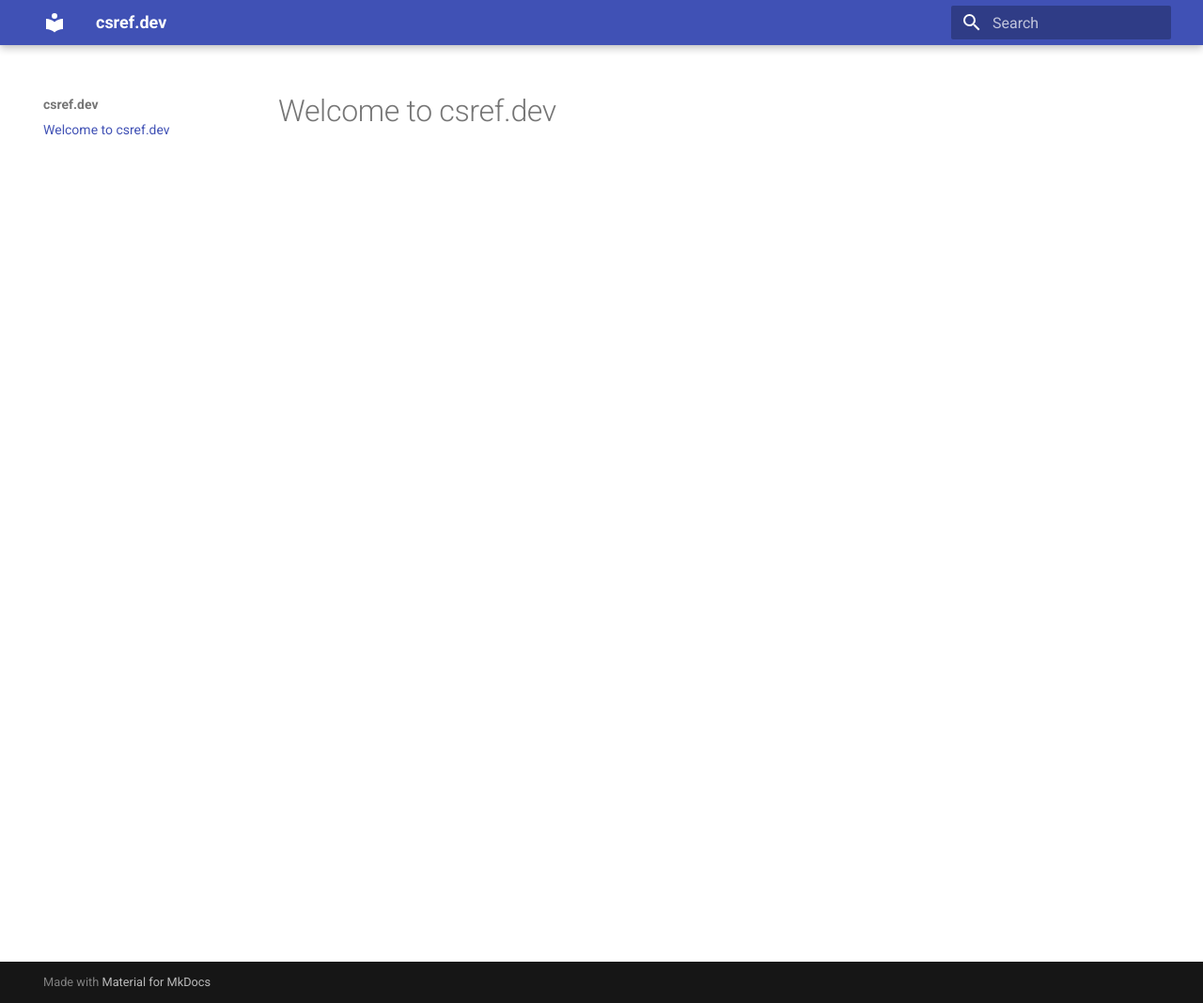
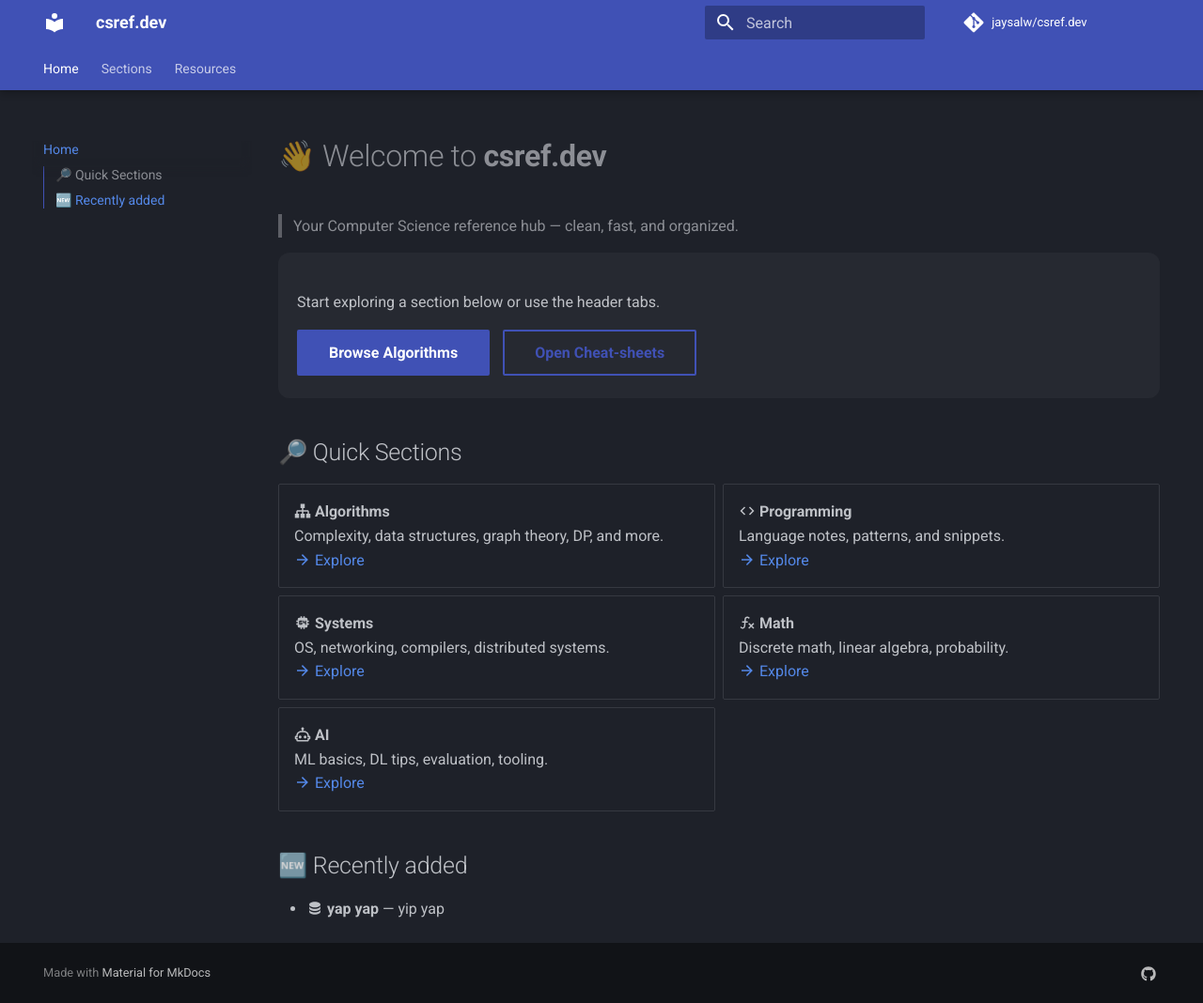
Before and after one commit to jaysalw/csref.dev, an MkDocs documentation site: the page built from docs/index.md, in a window 1280 px wide and 1068 px high. Shown: the whole window at 94% size. Built offline with MkDocs 1.6.1 and Material for MkDocs 9.7.7, drawn with Linux system fonts in a browser that asks for light colours; comment, search, counter and statistics services are not loaded.

Commit message:
enhance site structure and styling with updated navigation, theme settings, and custom CSS

```diff
--- /dev/null
+++ b/docs/assets/custom.css
@@ -0,0 +1,21 @@
+/* wider content */
+:root {
+  --md-typeset-max-width: 52rem;
+}
+
+/* homepage hero */
+.hero {
+  margin: 0 0 1.2rem 0;
+  padding: 1.2rem 1rem;
+  border-radius: 0.6rem;
+  background: var(--md-default-fg-color--lightest);
+}
+[data-md-color-scheme="slate"] .hero {
+  background: rgba(255,255,255,.04);
+}
+.hero .md-button { margin-right: .5rem; }
+
+/* card grid spacing tweak */
+.grid.cards > ul {
+  margin-top: .2rem;
+}
--- a/docs/index.md
+++ b/docs/index.md
@@ -1 +1,44 @@
-# Welcome to csref.dev
+---
+title: csref.dev
+hide:
+  - toc         # cleaner hero
+---
+
+# 👋 Welcome to **csref.dev**
+
+> Your Computer Science reference hub — clean, fast, and organized.
+
+<div class="hero">
+  <p>Start exploring a section below or use the header tabs.</p>
+  <a class="md-button md-button--primary" href="sections/algorithms/">Browse Algorithms</a>
+  <a class="md-button" href="resources/cheats/">Open Cheat-sheets</a>
+</div>
+
+## 🔎 Quick Sections
+
+<div class="grid cards" markdown>
+
+-   :material-sitemap: **Algorithms**
+    Complexity, data structures, graph theory, DP, and more.
+    [:material-arrow-right: Explore](sections/algorithms/)
+
+-   :material-code-tags: **Programming**
+    Language notes, patterns, and snippets.
+    [:material-arrow-right: Explore](sections/programming/)
+
+-   :material-cpu-64-bit: **Systems**
+    OS, networking, compilers, distributed systems.
+    [:material-arrow-right: Explore](sections/systems/)
+
+-   :material-function-variant: **Math**
+    Discrete math, linear algebra, probability.
+    [:material-arrow-right: Explore](sections/math/)
+
+-   :material-robot-outline: **AI**
+    ML basics, DL tips, evaluation, tooling.
+    [:material-arrow-right: Explore](sections/ai/)
+
+</div>
+
+## 🆕 Recently added
+- :material-database: **yap yap** — yip yap
--- a/mkdocs.yml
+++ b/mkdocs.yml
@@ -1,3 +1,69 @@
 site_name: csref.dev
+site_url: https://csref.dev
+repo_url: https://github.com/jaysalw/csref.dev
+repo_name: jaysalw/csref.dev
+edit_uri: edit/main/docs/
+
 theme:
-    name: material
+  name: material
+  language: en
+  features:
+    # HEADER TABS + clean nav like the screenshot
+    - navigation.tabs
+    - navigation.tabs.sticky
+    - navigation.sections
+    - navigation.indexes
+    # Quality of life
+    - navigation.instant
+    - content.code.copy
+    - search.suggest
+    - search.highlight
+    - toc.integrate
+  palette:
+    - scheme: slate         # dark by default; switch to "default" if you want light
+      primary: indigo
+      accent: indigo
+
+# Search + “last updated” footer
+plugins:
+  - search
+  - git-revision-date-localized:
+      enable_creation_date: true
+      type: timeago
+      fallback_to_build_date: true
+
+markdown_extensions:
+  - admonition
+  - attr_list
+  - def_list
+  - footnotes
+  - md_in_html
+  - pymdownx.details
+  - pymdownx.superfences
+  - pymdownx.tabbed:
+      alternate_style: true
+  - pymdownx.emoji:
+      emoji_index: !!python/name:materialx.emoji.twemoji
+      emoji_generator: !!python/name:materialx.emoji.to_svg
+
+# Top-level items become the HEADER TABS
+nav:
+  - Home: index.md
+  - Sections:
+      - Algorithms: sections/algorithms/index.md
+      - Programming: sections/programming/index.md
+      - Systems: sections/systems/index.md
+      - Math: sections/math/index.md
+      - AI: sections/ai/index.md
+  - Resources:
+      - Cheat-sheets: resources/cheats/index.md
+      - Contribute: resources/contribute.md
+
+extra:
+  social:
+    - icon: fontawesome/brands/github
+      link: https://github.com/jaysalw
+
+# Optional custom CSS for extra polish
+extra_css:
+  - assets/custom.css
--- /dev/null
+++ b/requirements.txt
@@ -0,0 +1,3 @@
+mkdocs-material>=9.6
+pymdown-extensions>=10.7
+mkdocs-git-revision-date-localized-plugin>=1.2
```
